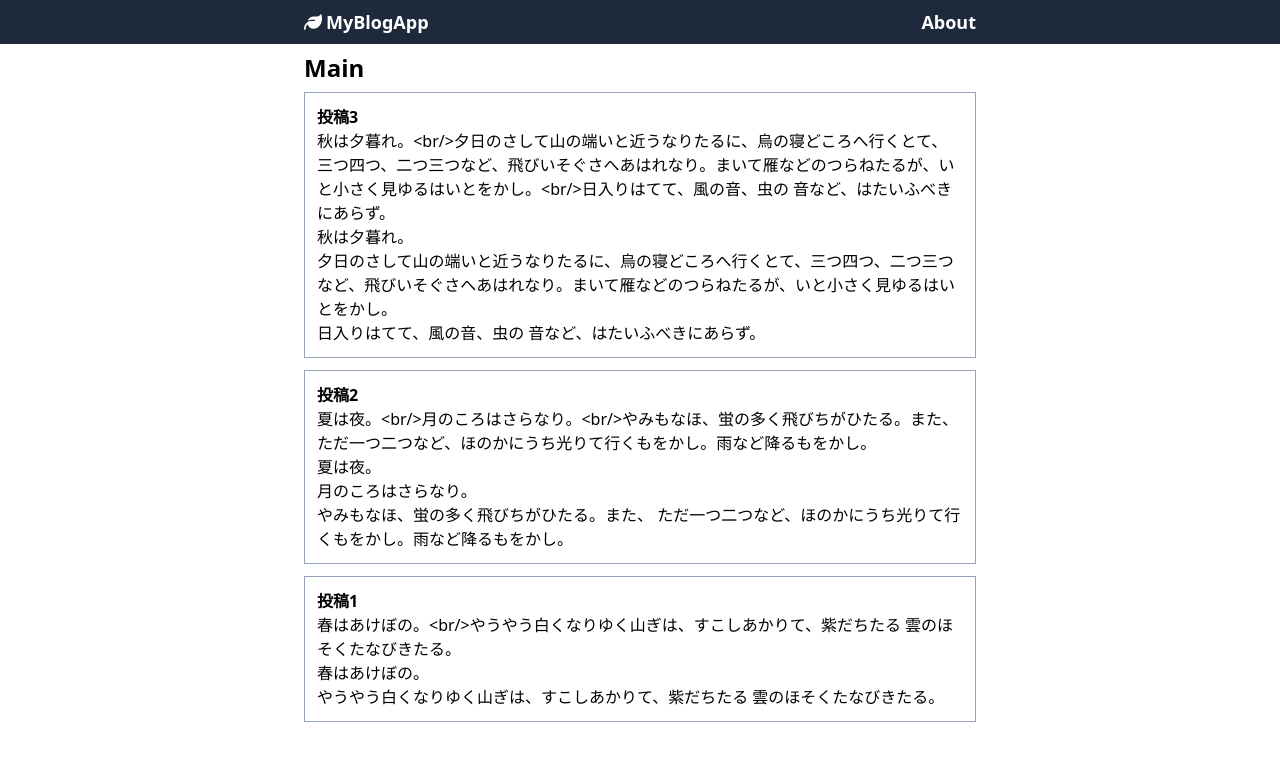
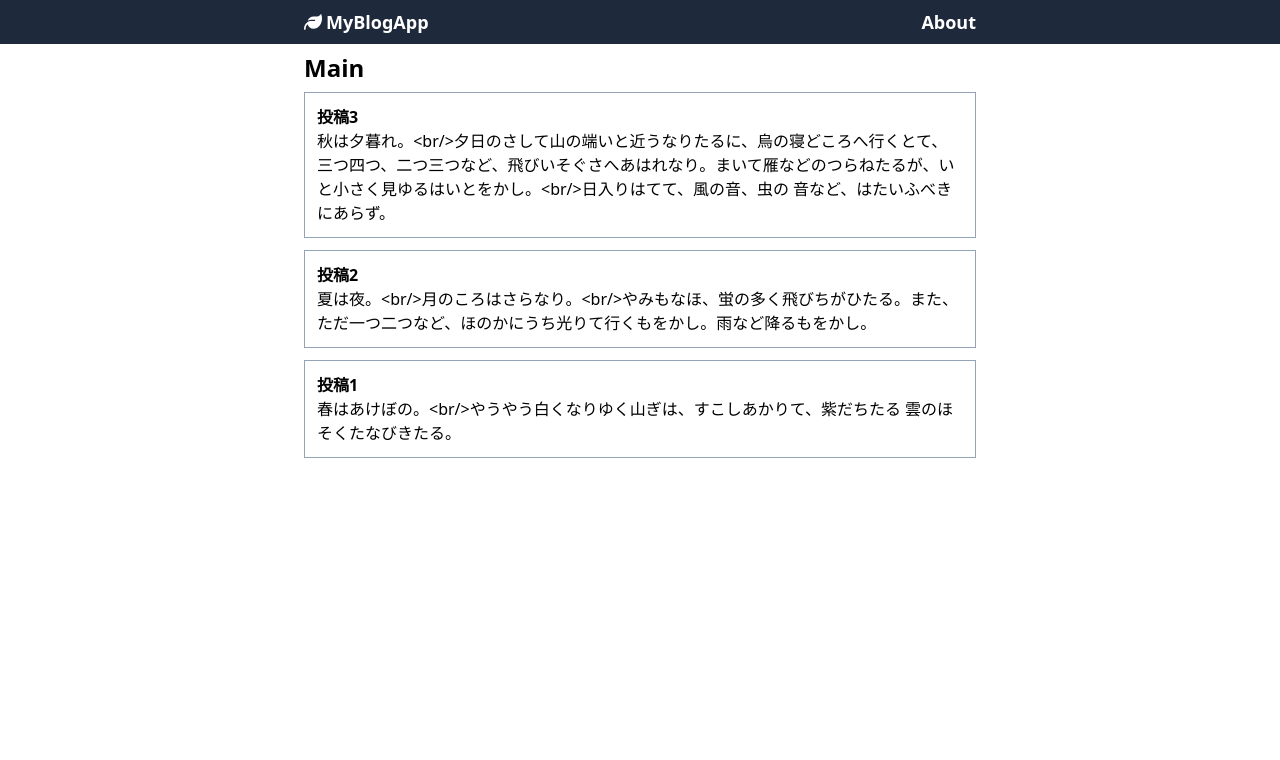
Before and after one commit to ksk-117/my-app, a Next.js app: page / in a window 1280 px wide. Shown: the top 760 px of the page. Built offline with nearby package versions, Linux system fonts and the light colour scheme.

Commit message:
PostSummaryコンポーネントのcontent表示を修正し、dangerouslySetInnerHTMLを削除

```diff
--- a/src/app/_components/PostSummary.tsx
+++ b/src/app/_components/PostSummary.tsx
@@ -10,8 +10,7 @@ const PostSummary: React.FC<Props> = (props) => {
   return (
     <div className="border border-slate-400 p-3">
       <div className="font-bold">{post.title}</div>
-        <div>{post.content}</div>
-        <div dangerouslySetInnerHTML={{ __html: post.content }} />
+      <div>{post.content}</div>
     </div>
   );
 };
```
